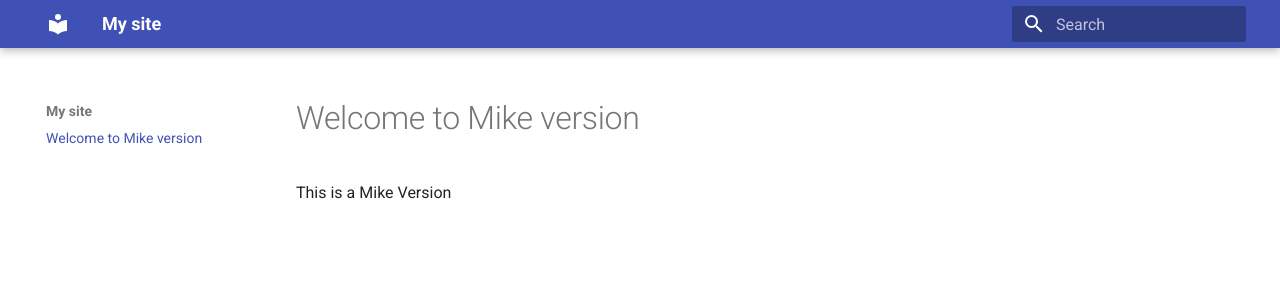
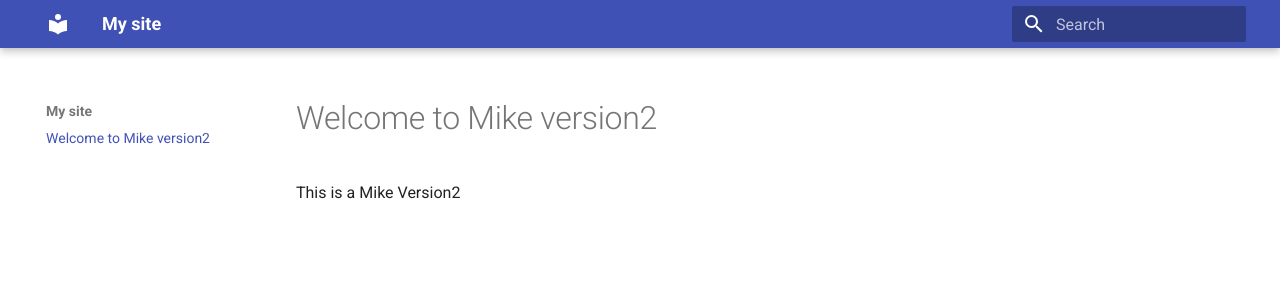
Before and after one commit to gabrielbdornass/mkdocs-mike-tests, an MkDocs documentation site: the page built from docs/index.md, in a window 1280 px wide. Shown: the top 296 px of the page. Built offline with MkDocs 1.6.1 and Material for MkDocs 9.7.7, drawn with Linux system fonts in a browser that asks for light colours.

Commit message:
Teste action trigger

```diff
--- a/docs/index.md
+++ b/docs/index.md
@@ -1,3 +1,3 @@
-# Welcome to Mike version
+# Welcome to Mike version2
 
-This is a Mike Version
+This is a Mike Version2
```
